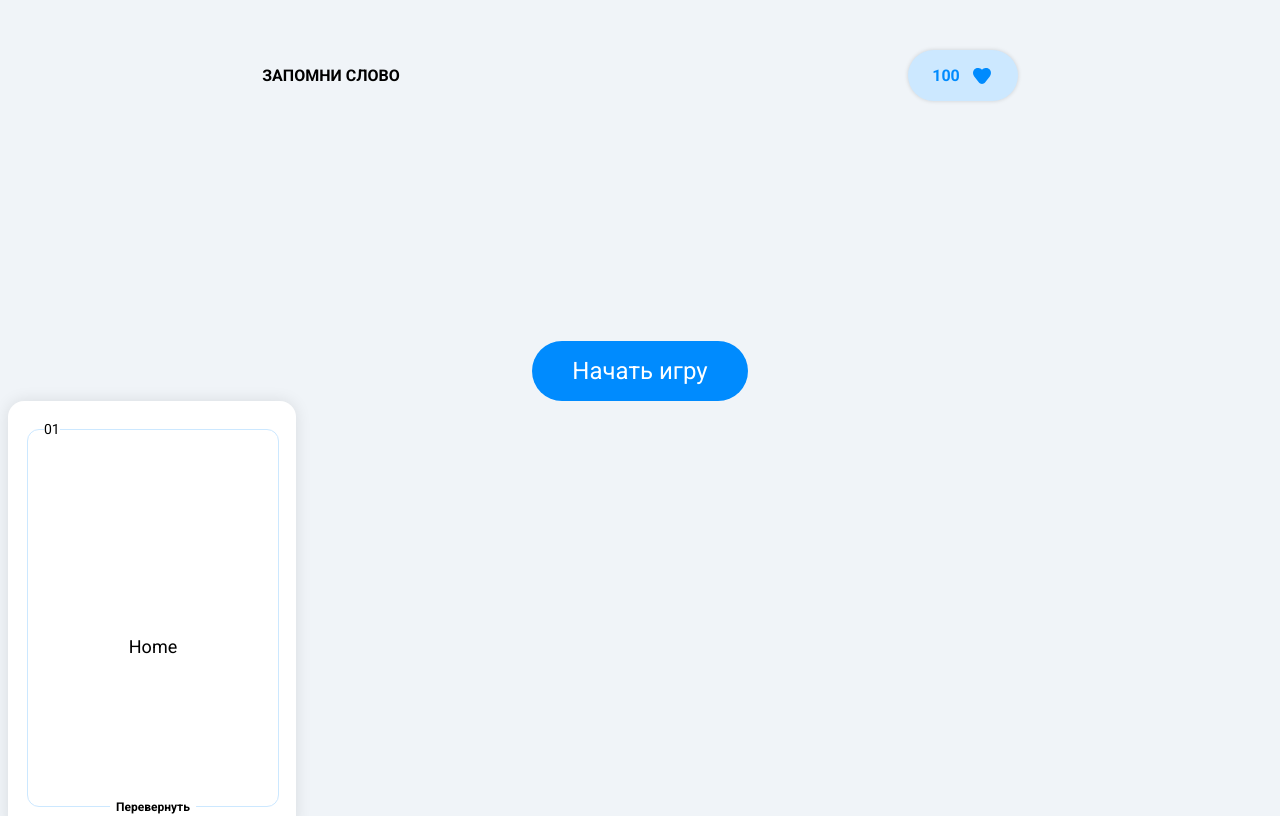
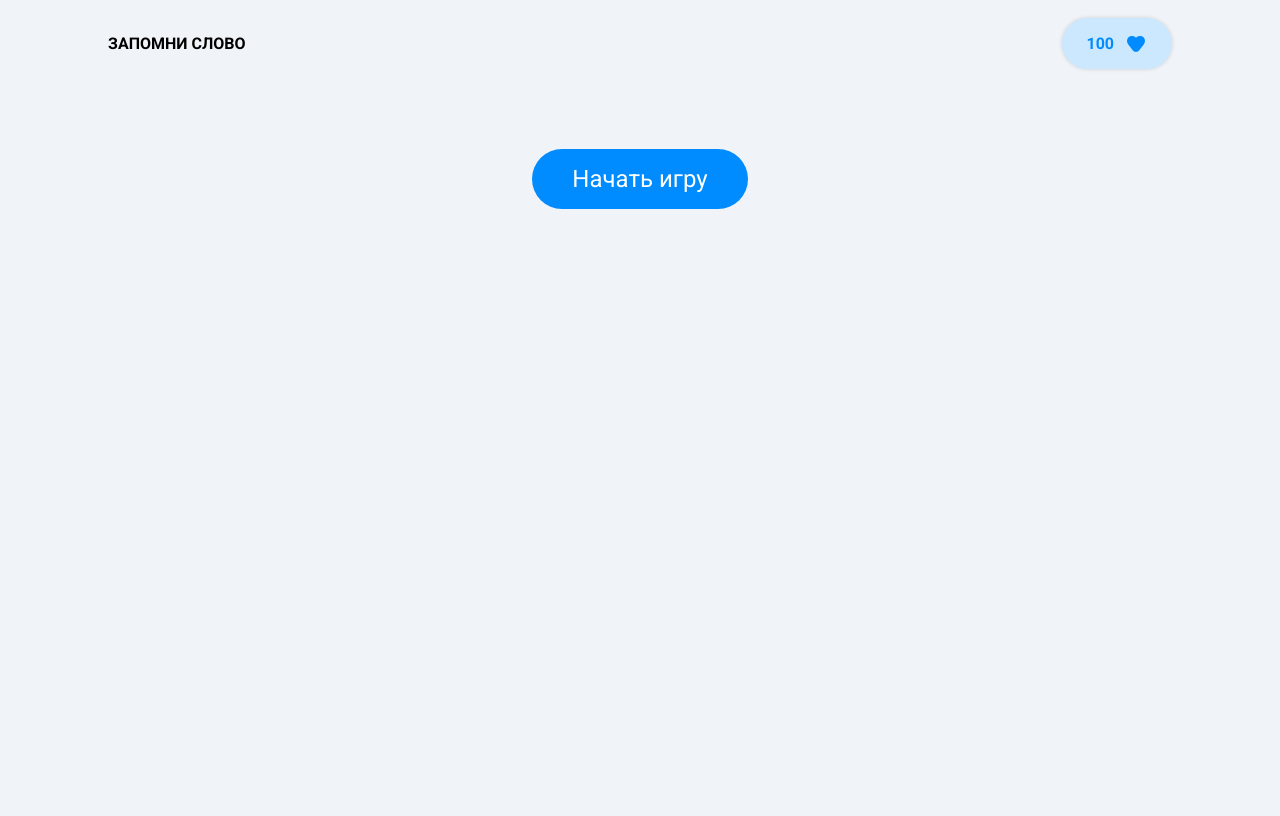
Before and after one commit to Viktorya1/dz-course, a Vue app: page / in a window 1280 px wide. Shown: the top 816 px of the page. Built offline with nearby package versions, Linux system fonts and the light colour scheme.

Commit message:
homework 6

```diff
--- a/src/App.vue
+++ b/src/App.vue
@@ -5,59 +5,75 @@ import Button from "./components/Button.vue";
 import Score from "./components/Score.vue";
 import Card from "./components/Card.vue";
 
+const API_ENDPOINT = "http://localhost:8080/api/random-words";
+
 let score = ref(100);
+let game = ref(false);
 
-let cards = ref([
-  {
-    word: "Home",
-    translation: "Дом",
+let cards = ref();
+
+async function getWords() {
+  const res = await fetch(`${API_ENDPOINT}`);
+  const data = await res.json();
+  cards.value = data.map((item) => ({
+    ...item,
     state: "closed",
     cardStatus: "pending",
-  },
-  {
-    word: "Car",
-    translation: "Машина",
-    state: "closed",
-    cardStatus: "pending",
-  },
-]);
+  }));
+}
+
+function startGame() {
+  game.value = true;
+  getWords();
+}
+
+console.log(cards);
 
 function handleReverseCard(index) {
   cards.value[index].state = "opened";
 }
 
-function handleSelectCard(index) {
-  cards.value[index].cardStatus = "success";
+function handleSelectCard(index, value) {
+  cards.value[index].cardStatus = value;
 }
 </script>
 
 <template>
+  <div class="container">
     <header class="header">
       <p class="header-text">Запомни слово</p>
       <Score :score="score" />
     </header>
     <main class="main">
-    <Button class="start-btn">Начать игру</Button>
+      <Button v-if="game === false" class="start-btn" @click="startGame"
+        >Начать игру</Button
+      >
     </main>
+    <div v-if="game === true" class="cards">
       <Card
         v-for="(card, index) in cards"
         :key="card.word"
         v-bind="card"
         @reverse-card="() => handleReverseCard(index)"
-    @select-card="() => handleSelectCard(index)"
+        @select-card="(value) => handleSelectCard(index, value)"
       />
+    </div>
+  </div>
 </template>
 
 <style scoped>
+.container {
+  padding: 10px 100px;
+}
+
 .main {
   text-align: center;
-  margin-top: 30vh;
+  margin-top: 10vh;
 }
 
 .header {
   display: flex;
-  justify-content: space-around;
-  margin-top: 50px;
+  justify-content: space-between;
 }
 
 .header-text {
@@ -66,4 +82,12 @@ function handleSelectCard(index) {
   font-weight: 700;
   text-transform: uppercase;
 }
+
+.cards {
+  display: flex;
+  gap: 20px;
+  justify-content: center;
+  flex-wrap: wrap;
+  margin: 0 auto;
+}
 </style>
--- a/src/components/Card.vue
+++ b/src/components/Card.vue
@@ -15,8 +15,8 @@ function reverse() {
   emit("reverseCard");
 }
 
-function select() {
-  emit("selectCard");
+function select(value) {
+  emit("selectCard", value);
 }
 </script>
 
@@ -34,8 +34,10 @@ function select() {
       <span class="card-number">01</span>
       <p class="card-word">{{ translation }}</p>
       <div class="btn-reverse">
-        <button class="icon-btn"><IconFail /></button>
-        <button @click="select()" class="icon-btn"><IconSuccess /></button>
+        <button @click="select('fail')" class="icon-btn"><IconFail /></button>
+        <button @click="select('success')" class="icon-btn">
+          <IconSuccess />
+        </button>
       </div>
     </div>
   </div>
@@ -43,7 +45,12 @@ function select() {
   <div class="card" v-else>
     <div class="card-wrapper">
       <span class="card-number">01</span>
-      <span><IconSuccess class="status-icon" /></span>
+      <span v-if="cardStatus === 'success'"
+        ><IconSuccess class="status-icon"
+      /></span>
+      <span v-else-if="cardStatus === 'fail'"
+        ><IconFail class="status-icon"
+      /></span>
       <p class="card-word">{{ translation }}</p>
       <button class="card-btn">Завершено</button>
     </div>
```
Lines whose indentation alone changed are shown as unchanged.
